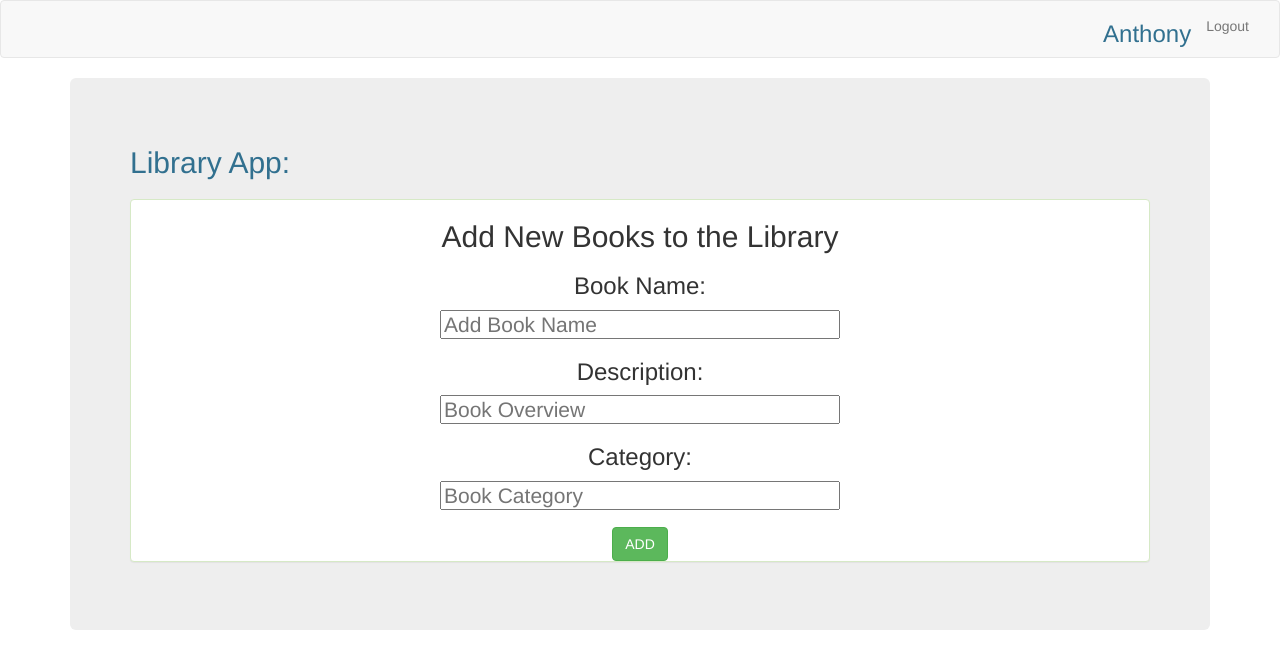
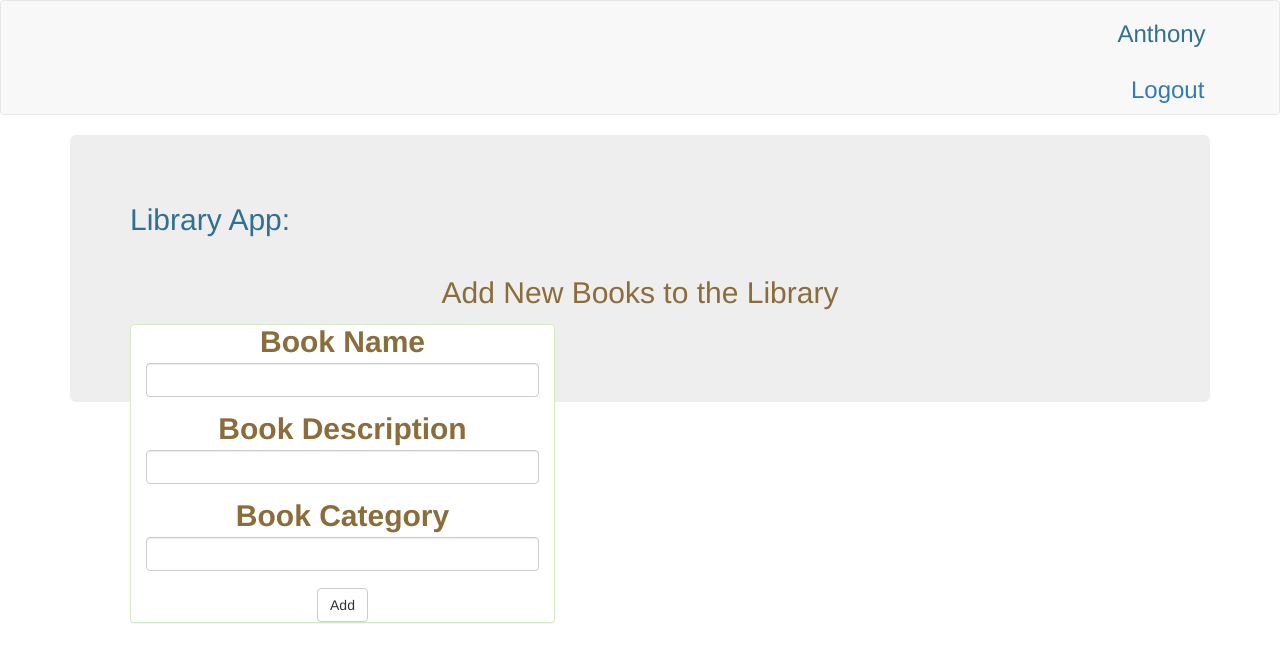
Before and after one commit to Antoh1/Library_app, a Flask app: page /admin_dashboard in a window 1280 px wide. Shown: the top 669 px of the page. Run offline with Flask 2, Linux system fonts and the light colour scheme; a user stored in the database is signed in; parts of the project's set-up code (start-up, migrations or seed data) failed here and were passed over; some libraries are stand-ins or nearby versions.

```diff
--- a/app/templates/admin_dashboard.html
+++ b/app/templates/admin_dashboard.html
@@ -1,19 +1,11 @@
 {% extends 'base.html'%}
 {% block title %}Library_app | Admin Dashboard{% endblock %}
 {% block page_content %}
-<div class="container panel panel-success margin-top">
-<form method="POST" action="" accept-charset="UTF-8" role="form">
-      {{ form.csrf_token }}
+<div class="page-header text-warning waves-effect waves-light">
       <p><h2>Add New Books to the Library</h2></p>
-<div>
-	<span><h3>Book Name:</h3> <p>{{form.book_name(size=30, placeholder='Add Book Name')}}</p></span>
-	<span><h3>Description:</h3> <p>{{form.book_desc(size=30, placeholder='Book Overview')}}</p></span>
-	<span><h3>Category:</h3> <p>{{form.book_category(size=30, placeholder='Book Category')}}</p></span>
-	<button type="submit" class="btn btn-success">ADD</button>
-
-
-	<div>
-</form>
+      <div class=" col-md-5 container panel panel-success margin-top">
+          	{{ wtf.quick_form(form) }}
+      </div>
 </div>
 
 {% endblock %}
--- a/app/templates/base.html
+++ b/app/templates/base.html
@@ -1,4 +1,4 @@
-{% extends "bootstrap/base.html" %}
+{% extends 'bootstrap/base.html' %}
 {% import "bootstrap/wtf.html" as wtf %}
 {% block title %}Library_app{% endblock %}
   {% block navbar %}
@@ -14,10 +14,12 @@
           </div>
           <div class="collapse navbar-collapse" id="bs-example-navbar-collapse-2">
   		{% if current_user.is_authenticated %}
+        <div class="row push-right">
   				<ul class="nav navbar-nav navbar-right">
                         <li><h3 class="text-info waves-effect waves-light">{{ current_user.name }}</h3></li>
-                        <li><a href="{{ url_for('logout') }}">Logout</a></li>
+                        <li class="col-md-offset-1"><h3 class="text-info waves-effect waves-light"><a href="{{ url_for('logout') }}">Logout</a></h3></li>
                 </ul>
+        </div>
   		{% endif %}
   		</div>
   	</div>
```
